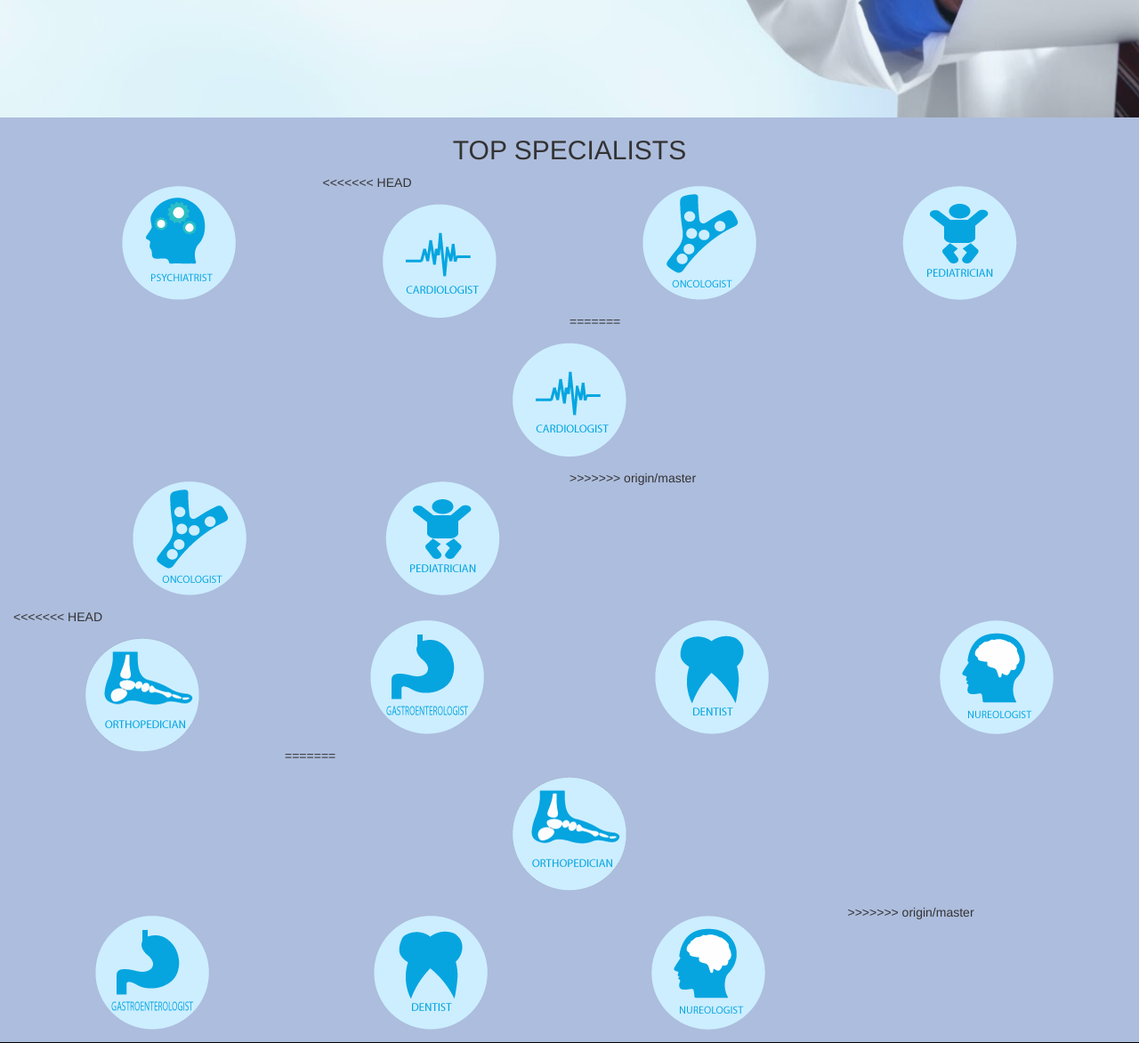
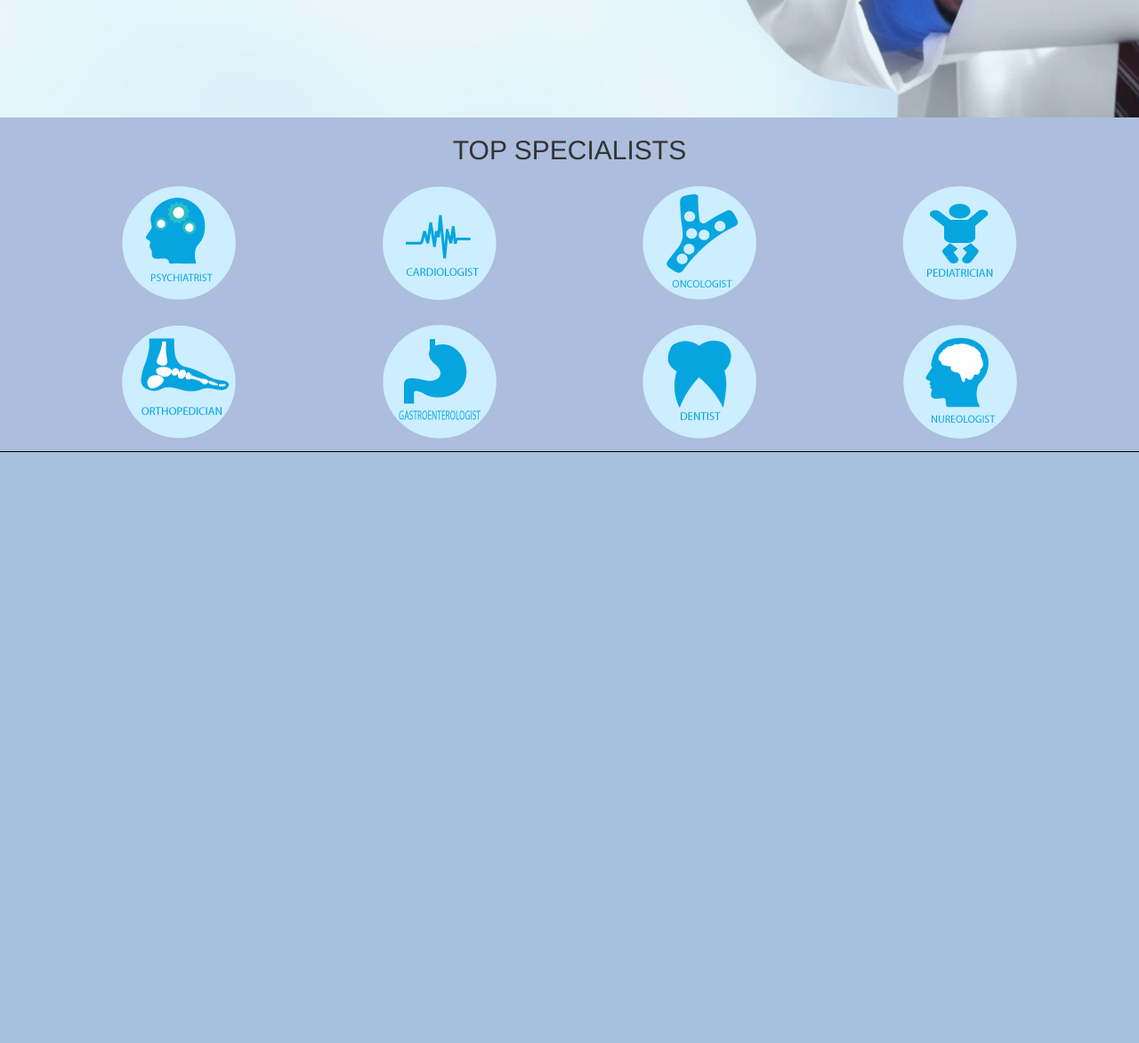
Before and after one commit to sajanbasnet75/OHS, a PHP site: page /phpmail/booking.php in a window 1280 px wide. Shown: the part 548-1720 px from the top of the page at 89% size. After the commit the page ends 1056 px from the top, so only its background shows below. Run offline with PHP 8.4, Linux system fonts and the light colour scheme; some libraries are stand-ins or nearby versions.

Commit message:
mid defence

```diff
--- a/booking.php
+++ b/booking.php
@@ -18,7 +18,6 @@ include("include/dbconnection.php");
 
  <div class="container banner-content " >
 	 <h1 id="welcome-text"><center style="margin-top:100px; margin-bottom:25px;">Find And Book Appointments</center></h1> </br>
-
 		<form action="" method="GET" role="form">
 			<div class="col-sm-4 ">
 				<div class="select">
--- a/top_specialist.php
+++ b/top_specialist.php
@@ -8,7 +8,6 @@
 </div>
 
 <div class="col-xs-6 col-md-3 col-la-3">
-<<<<<<< HEAD
 <a href="booking.php?field=Cardiologist"><img src="images/cardio.png" class="img-responsive spec-icons" alt="cardiologist"></a>
 </div>
 
@@ -19,24 +18,10 @@
 <div class="col-xs-6 col-md-3 col-la-3">
 <a href="booking.php?field=pediatrician"><img src="images/PED.png" class="img-responsive spec-icons" alt="pedistrian"></a>
 </div>
-=======
-<a href="#"><img src="images/cardio.png" class="img-responsive spec-icons" alt="cardiologist">
-</a>
-</div>
-
-<div class="col-xs-6 col-md-3 col-la-3">
-<a href="#"><img src="images/ONCO.png" class="img-responsive spec-icons" alt="oncologist">
-</a></div>
-
-<div class="col-xs-6 col-md-3 col-la-3">
-<a href="#"><img src="images/PED.png" class="img-responsive spec-icons" alt="pedistrian">
-</a></div>
->>>>>>> origin/master
 </div>
 
 <div class="row">
 <div class="col-xs-6 col-md-3 col-la-3">
-<<<<<<< HEAD
 <a href="booking.php?field=orthopedician"><img src="images/ORTHO.png" class="img-responsive spec-icons" alt="orthologist"></a>
 </div>
 
@@ -51,22 +36,6 @@
 <div class="col-xs-6 col-md-3 col-la-3">
 <a href="booking.php?field=neurologist"><img src="images/neurology.png" class="img-responsive spec-icons" alt="neurologist"></a>
 </div>
-=======
-<a href="#"><img src="images/ORTHO.png" class="img-responsive spec-icons" alt="orthologist">
-</a></div>
-
-<div class="col-xs-6 col-md-3 col-la-3">
-<a href="#"><img src="images/gas.png" class="img-responsive spec-icons" alt="gasterology">
-</a></div>
-
-<div class="col-xs-6 col-md-3 col-la-3">
-<a href="#"><img src="images/DENTIST.png" class="img-responsive spec-icons" alt="dentist">
-</a></div>
-
-<div class="col-xs-6 col-md-3 col-la-3">
-<a href="#"><img src="images/neurology.png" class="img-responsive spec-icons" alt="neurologist">
-</a></div>
->>>>>>> origin/master
 </div>
 </div>
 </div>
```
